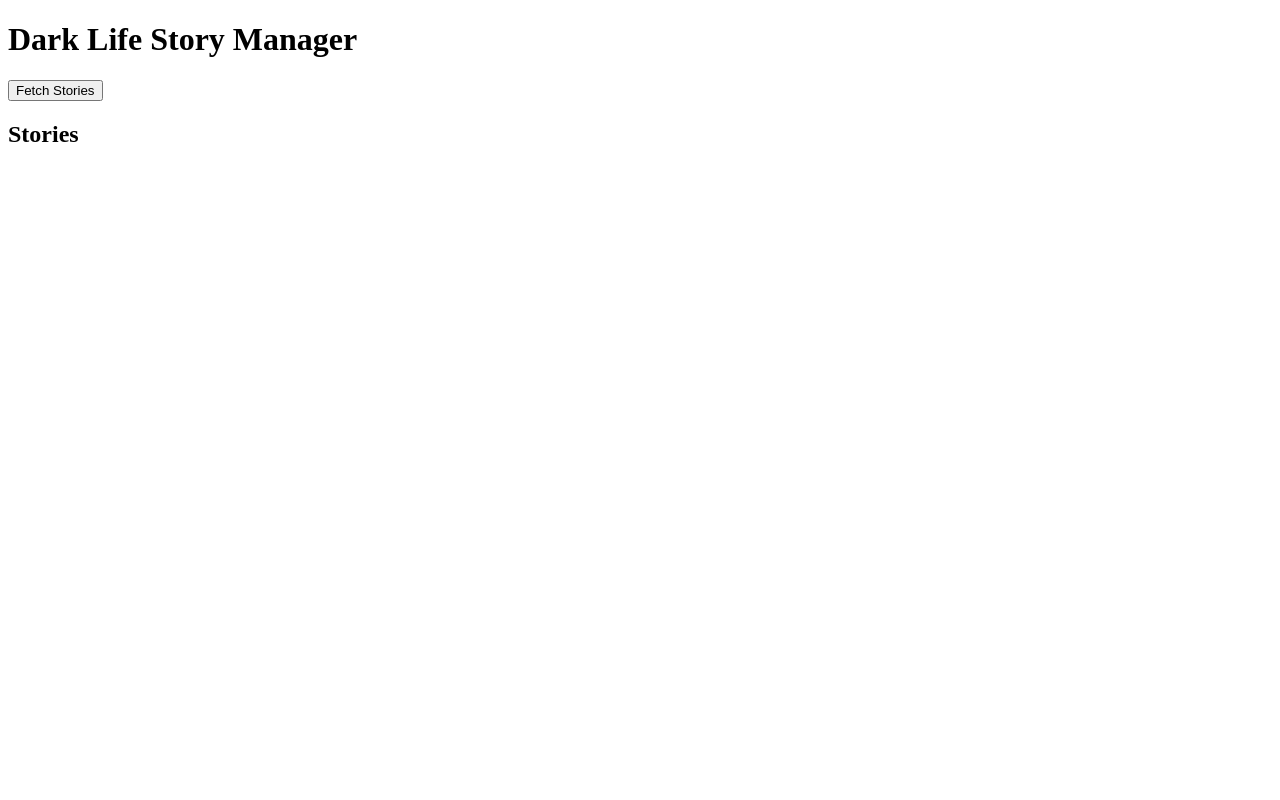
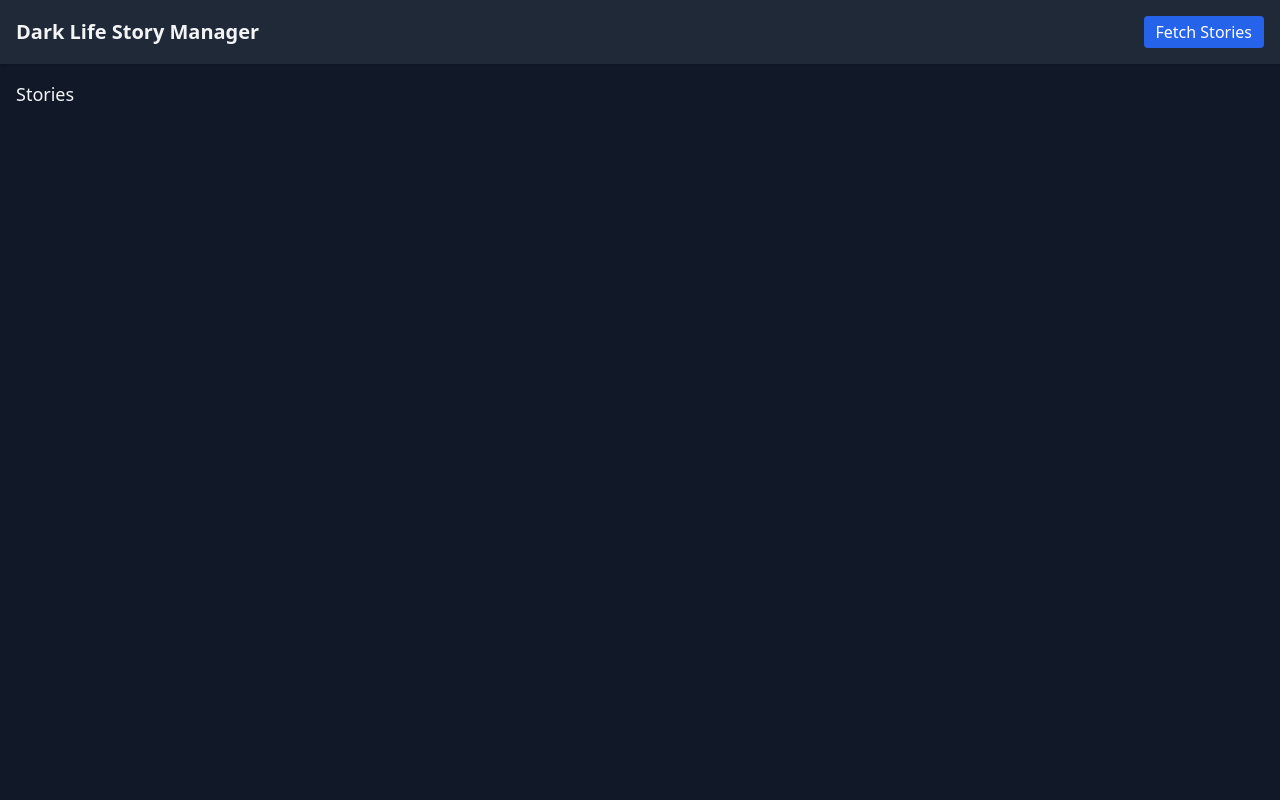
Before and after one commit to gmcnicol/dark-life, a Flask app: page / in a window 1280 px wide. Run offline with Flask 3, Linux system fonts and the light colour scheme; parts of the project's set-up code (start-up, migrations or seed data) failed here and were passed over; some libraries are stand-ins or nearby versions.

Commit message:
feat(webapp): apply tailwind dark theme

```diff
--- a/webapp/templates/index.html
+++ b/webapp/templates/index.html
@@ -1,25 +1,32 @@
 <!doctype html>
-<html>
+<html lang="en">
 <head>
+  <meta charset="utf-8" />
+  <meta name="viewport" content="width=device-width, initial-scale=1" />
   <title>Dark Life Webapp</title>
-  <meta charset="utf-8" />
+  <script src="https://cdn.tailwindcss.com"></script>
 </head>
-<body>
-  <h1>Dark Life Story Manager</h1>
+<body class="bg-gray-900 text-gray-100 min-h-screen flex flex-col">
+  <header class="bg-gray-800 p-4 flex items-center justify-between shadow">
+    <h1 class="text-xl font-bold">Dark Life Story Manager</h1>
     <form method="post" action="/fetch">
-    <button type="submit">Fetch Stories</button>
+      <button type="submit" class="bg-blue-600 hover:bg-blue-500 text-white px-3 py-1 rounded">Fetch Stories</button>
     </form>
-  <h2>Stories</h2>
-  <ul>
+  </header>
+  <main class="flex-1 p-4 overflow-y-auto">
+    <h2 class="text-lg mb-4">Stories</h2>
+    <ul class="space-y-4">
       {% for story in stories %}
-    <li>
-      <form method="post" action="/queue">
+      <li class="bg-gray-800 p-4 rounded flex items-center justify-between">
+        <span class="font-mono">{{ story }}</span>
+        <form method="post" action="/queue" class="flex items-center space-x-2">
           <input type="hidden" name="story" value="{{ story }}" />
-        {{ story }} Images: <input type="text" name="images" placeholder="img1.jpg img2.jpg" />
-        <button type="submit">Queue for Render</button>
+          <input type="text" name="images" placeholder="img1.jpg img2.jpg" class="bg-gray-700 text-gray-100 px-2 py-1 rounded placeholder-gray-400" />
+          <button type="submit" class="bg-green-600 hover:bg-green-500 text-white px-3 py-1 rounded">Queue</button>
         </form>
       </li>
       {% endfor %}
     </ul>
+  </main>
 </body>
 </html>
```
Lines whose indentation alone changed are shown as unchanged.
